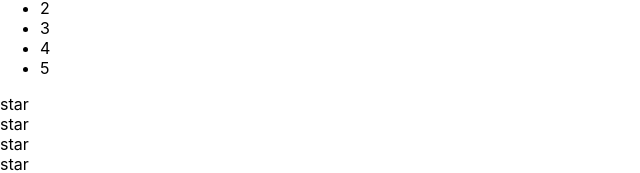
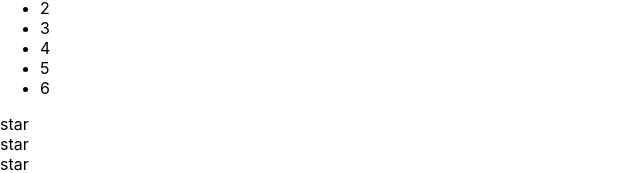
Before and after one commit to ItEmigrant/TypeScript, a React (Create React App) app: page / in a window 1280 px wide. Shown: the part 158-331 px from the top of the page, without its empty margins (0-640 px from the left). Built offline with nearby package versions, Linux system fonts and the light colour scheme.

Commit message:
test commit

```diff
--- a/src/App.tsx
+++ b/src/App.tsx
@@ -48,6 +48,7 @@
       <li>3</li>
       <li>4</li>
       <li>5</li>
+      <li>6</li>
     </ul>
   </>
 }
```
